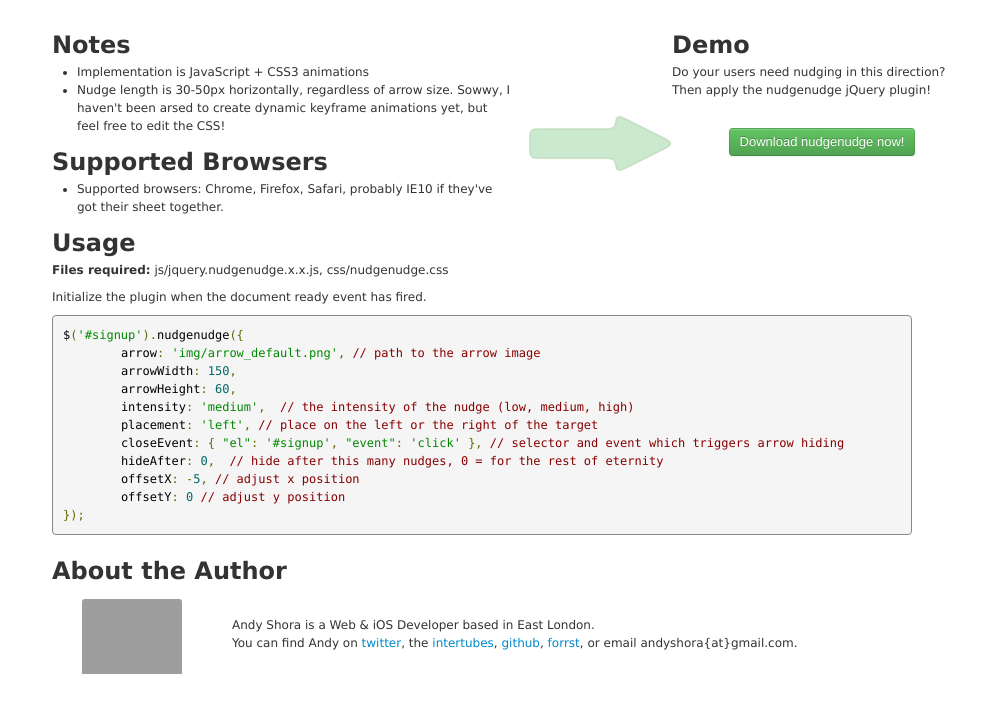
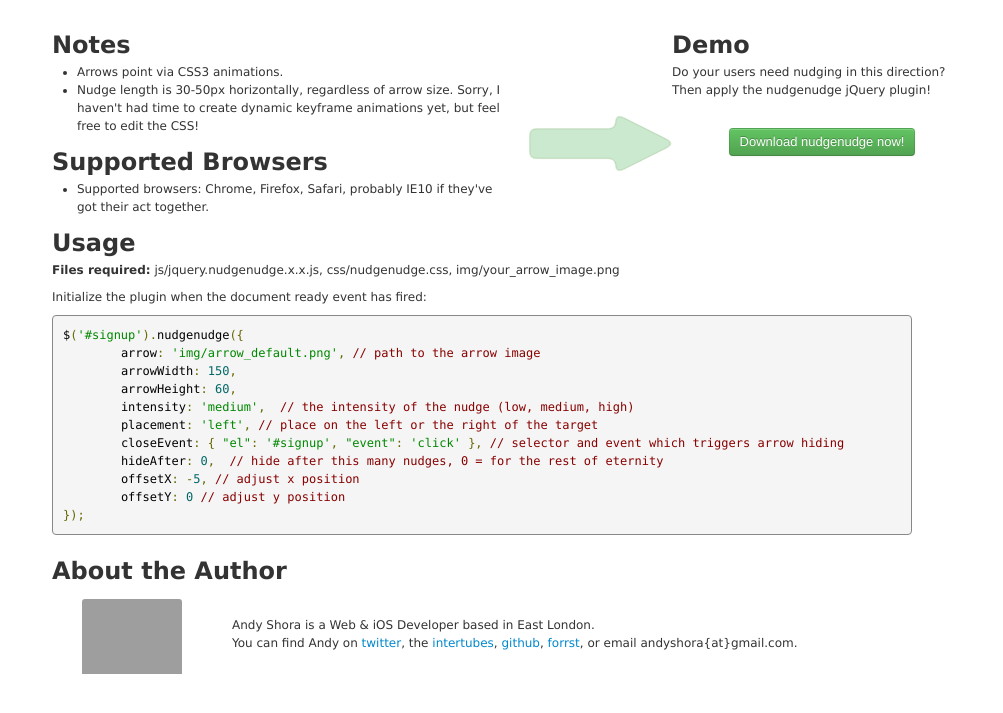
Before and after one commit to andyshora/nudgenudge, a plain HTML site: page index.html in a window 1280 px wide. Shown: the part 219-932 px from the top of the page, without its empty margins (138-1141 px from the left). Drawn offline with nearby package versions, Linux system fonts and the light colour scheme; grey boxes are pictures that could not be loaded.

Commit message:
demo page updated

```diff
--- a/index.html
+++ b/index.html
@@ -42,13 +42,13 @@
 				<div class="span6">
 					<h2>Notes</h2>
 					<ul>
-						<li>Implementation is JavaScript + CSS3 animations</li>
-						<li>Nudge length is 30-50px horizontally, regardless of arrow size. Sowwy, I haven't been arsed to create dynamic keyframe animations yet, but feel free to edit the CSS!</li>
+						<li>Arrows point via CSS3 animations.</li>
+						<li>Nudge length is 30-50px horizontally, regardless of arrow size. Sorry, I haven't had time to create dynamic keyframe animations yet, but feel free to edit the CSS!</li>
 					</ul>
 
 					<h2>Supported Browsers</h2>
 					<ul>
-						<li>Supported browsers: Chrome, Firefox, Safari, probably IE10 if they've got their sheet together.</li>
+						<li>Supported browsers: Chrome, Firefox, Safari, probably IE10 if they've got their act together.</li>
 					</ul>
 				</div>
 				<div class="span6">
@@ -66,8 +66,8 @@
 		</div>
 		<div class="span11">
 			<h2>Usage</h2>
-			<p><strong>Files required:</strong> js/jquery.nudgenudge.x.x.js, css/nudgenudge.css</p>
-			<p>Initialize the plugin when the document ready event has fired.</p>
+			<p><strong>Files required:</strong> js/jquery.nudgenudge.x.x.js, css/nudgenudge.css, img/your_arrow_image.png</p>
+			<p>Initialize the plugin when the document ready event has fired:</p>
 			<pre class="prettyprint">
 $('#signup').nudgenudge({
 	arrow: 'img/arrow_default.png', // path to the arrow image
```
